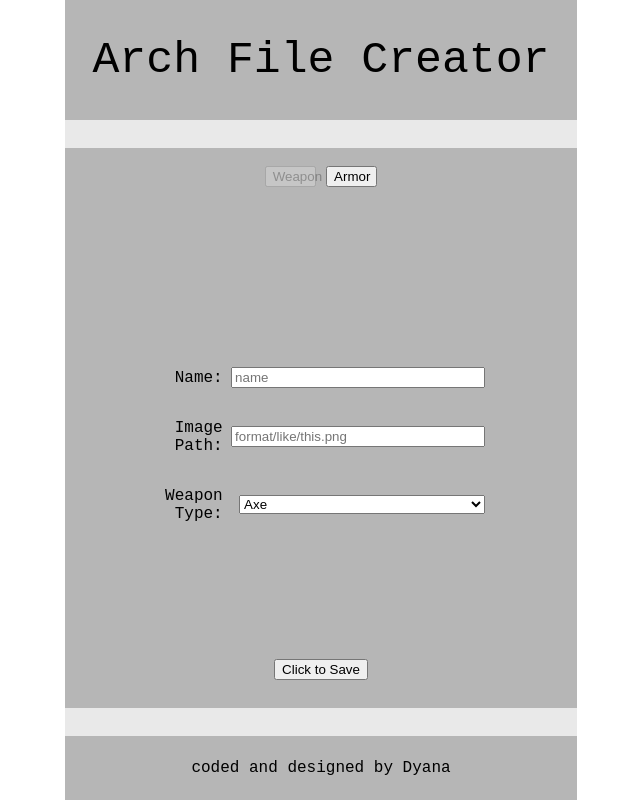
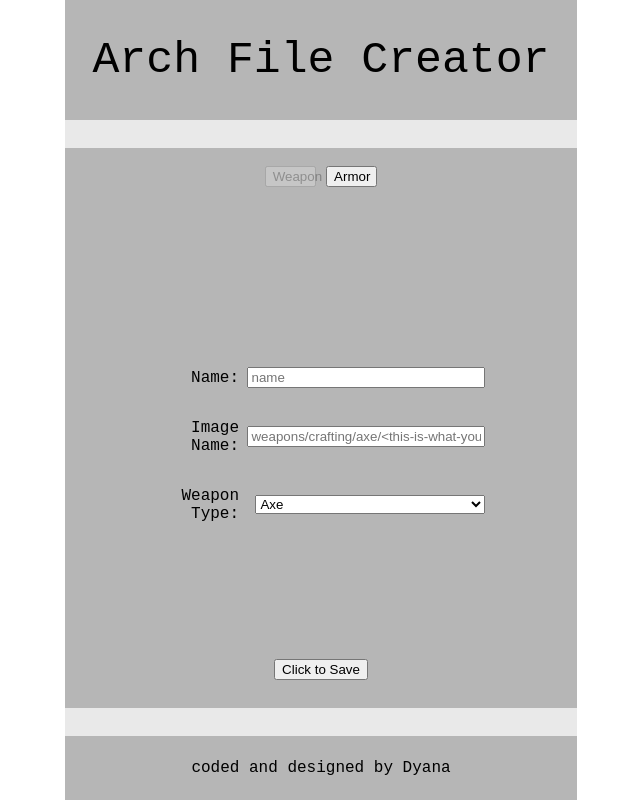
Before and after one commit to atcriteria/arch-creator, a React (Create React App) app: page / in a window 1280 px wide. Shown: the whole page, without its empty margins (319-959 px from the left). Built offline with nearby package versions, Linux system fonts and the light colour scheme.

Commit message:
updated a style, added state management for the weapon form and a custom hook to process these changes

```diff
--- a/src/App.css
+++ b/src/App.css
@@ -56,10 +56,10 @@ footer {
   flex-direction: row;
 }
 .arch-form-container form input, .arch-form-container form select {
-  width: 75%;
+  width: 70%;
 }
 .arch-form-container form p {
-  width: 20%;
+  width: 25%;
 }
 
 .form-selector-section {
--- a/src/components/WeaponForm.js
+++ b/src/components/WeaponForm.js
@@ -1,20 +1,36 @@
-import downloadToFile from "../util/downloadFile"
+import downloadToFile from "../util/downloadFile";
+import { useState } from "react";
+
+const initialValues = {
+    name: "",
+    image: "",
+    type: "Axe",
+
+}
 
 export default function WeaponForm(){
+    const [state, setState] = useState(initialValues);
+
+    const handleChange = e => {
+        e.preventDefault();
+        return setState({...state,
+        [e.target.name]: e.target.value})
+    }
+
     return(
         <div className="arch-form-container">
             <form>
               <div>
                   <p>Name:</p>
-                  <input name="name" type="text" placeholder="name" />
+                  <input name="name" type="text" placeholder="name" value={state.name} onChange={handleChange} />
               </div>
               <div>
-                  <p>Image Path:</p>
-                  <input name="image-path" type="text" placeholder="format/like/this.png"/>
+                  <p>Image Name:</p>
+                  <input name="image" type="text" placeholder={`weapons/crafting/${(state.type).toLowerCase()}/<this-is-what-youre-changing>`}/>
               </div>
               <div>
                   <p>Weapon Type:</p>
-                  <select name="weapon-type" id="weapon-type">
+                  <select name="type" id="weapon-type" onChange={handleChange} >
                       <option value="Axe">Axe</option>
                       <option value="Blade">Blade</option>
                       <option value="Bow">Bow</option>
```
